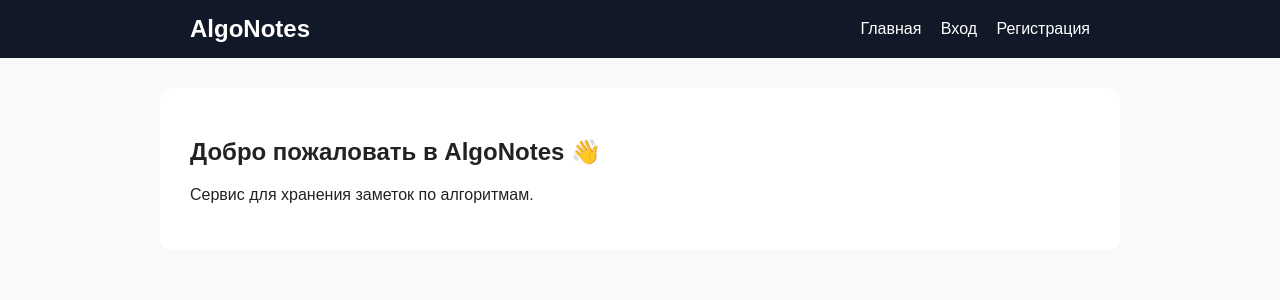
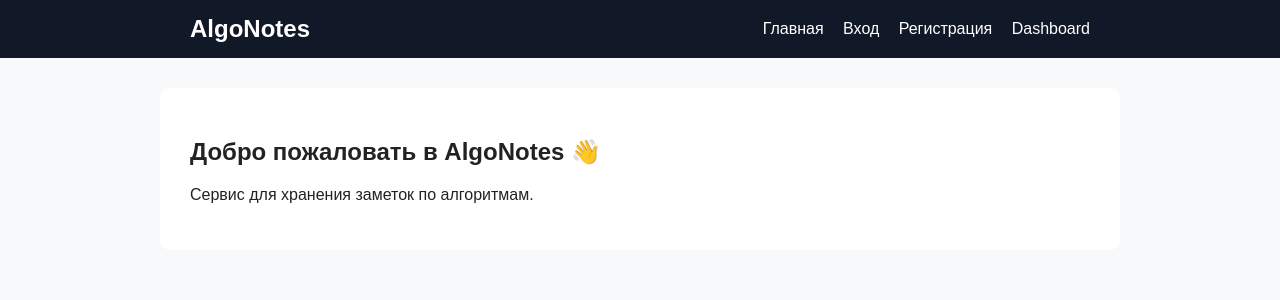
Before and after one commit to Denisonya/algo-notes, a FastAPI app: page / in a window 1280 px wide. Shown: the top 300 px of the page. Run offline with FastAPI, Linux system fonts and the light colour scheme; parts of the project's set-up code (start-up, migrations or seed data) failed here and were passed over.

Commit message:
feat: update base.html page

```diff
--- a/app/templates/base.html
+++ b/app/templates/base.html
@@ -4,7 +4,6 @@
     <meta charset="UTF-8">
     <meta name="viewport" content="width=device-width, initial-scale=1.0">
     <title>{% block title %}AlgoNotes{% endblock %}</title>
-
     <link rel="stylesheet" href="/static/style.css">
 </head>
 <body>
@@ -17,6 +16,7 @@
             <a href="/">Главная</a>
             <a href="/login">Вход</a>
             <a href="/register">Регистрация</a>
+            <a href="/dashboard">Dashboard</a>
         </nav>
     </div>
 </header>
```
